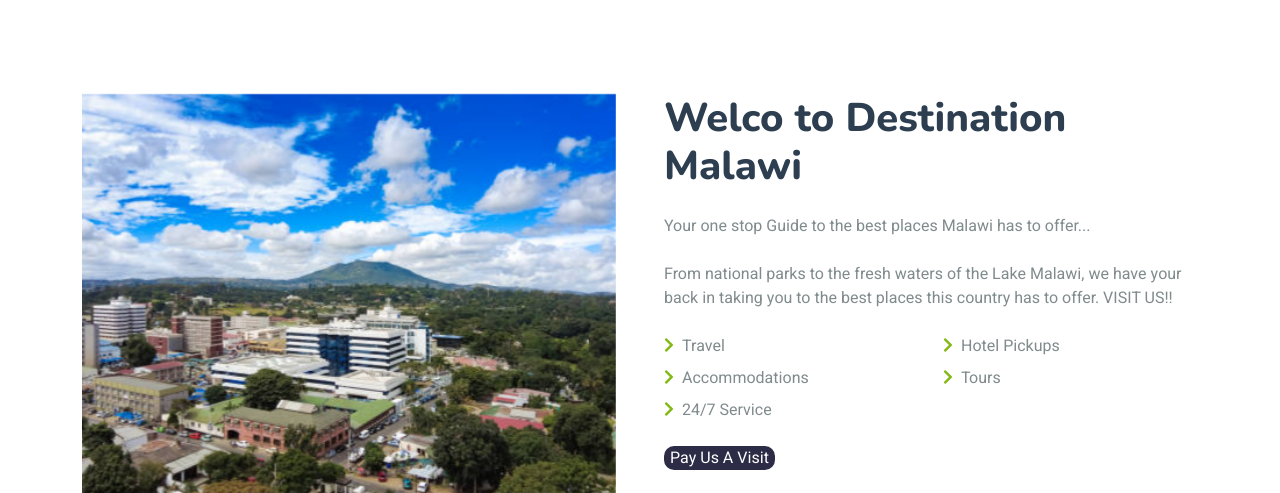
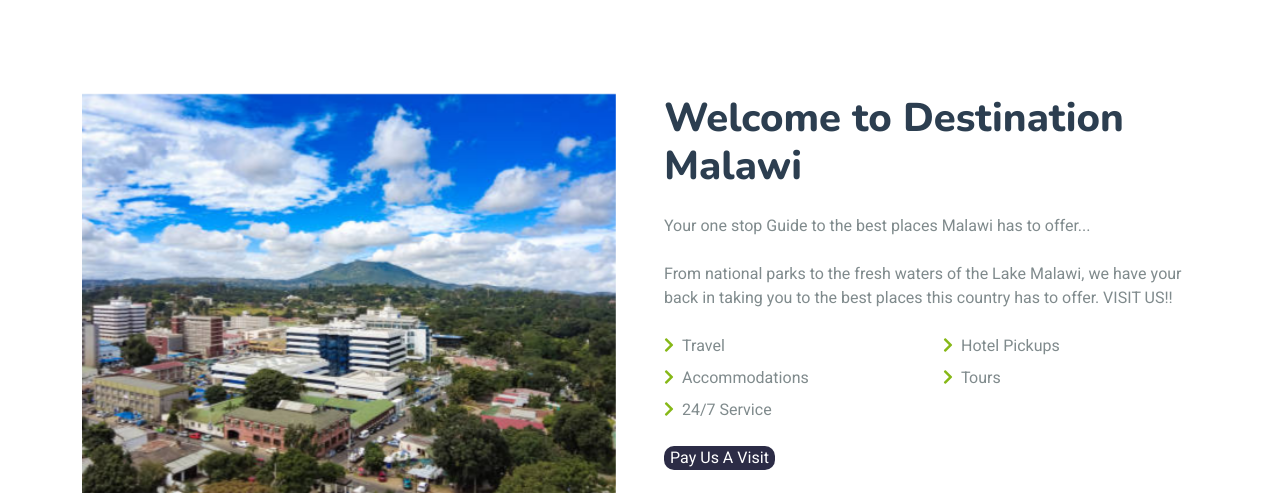
Before and after one commit to manzy1/Destination_Malawi, a PHP site: page /Destination_Malawi/ in a window 1280 px wide. Shown: the part 599-1092 px from the top of the page. Run offline with PHP 8.4, Linux system fonts and the light colour scheme; some libraries are stand-ins or nearby versions.

Commit message:
Home Page

```diff
--- a/index.php
+++ b/index.php
@@ -101,7 +101,7 @@
                     </div>
                 </div>
                 <div class="col-lg-6 wow fadeInUp" data-wow-delay="0.3s">
-                    <h1 class="mb-4">Welco to Destination Malawi</h1>
+                    <h1 class="mb-4">Welcome to Destination Malawi</h1>
                     <p class="mb-4">Your one stop Guide to the best places Malawi has to offer...</p>
                     <p class="mb-4">From national parks to the fresh waters of the Lake Malawi, we have your back in taking you to the best places this country has to offer. VISIT US!!</p>
                     <div class="row gy-2 gx-4 mb-4">
```
